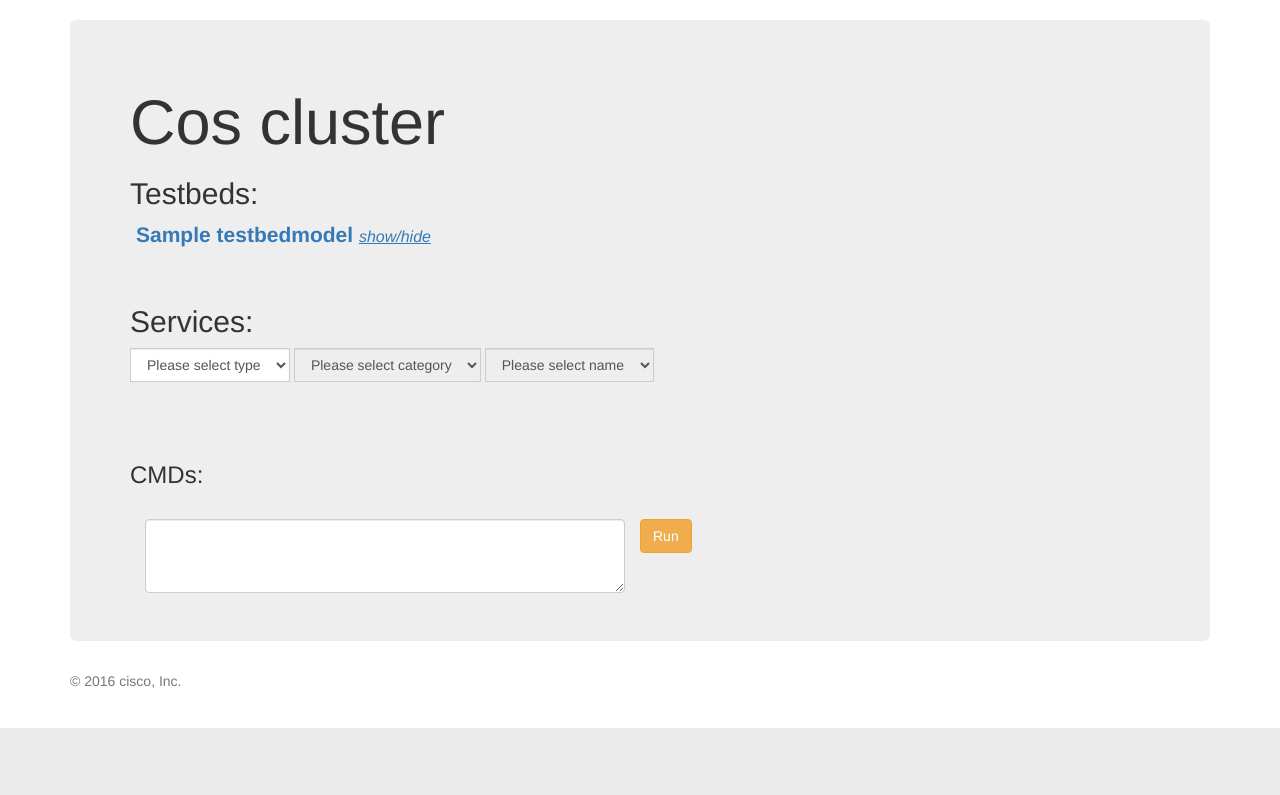
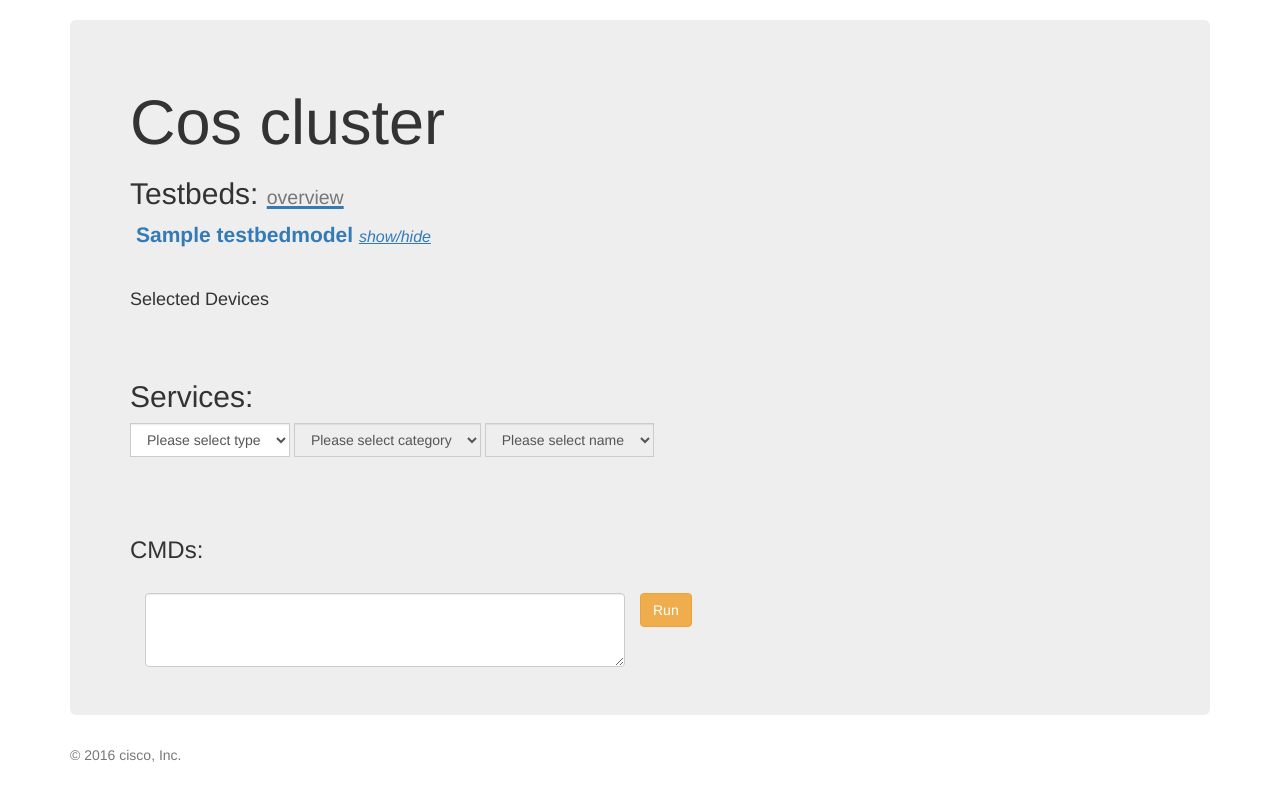
Before and after one commit to hightemple/auto-web, a Django app: page /main in a window 1280 px wide. Shown: the part 72-867 px from the top of the page. Before the commit the page ends 800 px from the top, so only its background shows below. Run offline with Django 3.2, Linux system fonts and the light colour scheme; tables that the repository leaves empty hold one stand-in row (values such as "Sample post"); some libraries are stand-ins or nearby versions.

Commit message:
Show selected devices.

```diff
--- a/triWeb/templates/triWeb/main_page.html
+++ b/triWeb/templates/triWeb/main_page.html
@@ -14,7 +14,7 @@
     <div class="jumbotron">
         <h1>Cos cluster</h1>
         <form id='run_cmd' action="/run_cmd/" target="_blank" method="post">
-            <h2>Testbeds:</h2>
+
 
             <!-- Select the expected cli -->
             <script src="{% static  'bootstrap/js/jquery.min.js' %}"></script>
@@ -53,11 +53,30 @@
                         ]
                     });
 
+                    $(testbeds).click(function () {
+                        var selected = [];
+                        $('.data input:checked').each(function () {
+                            selected.push($(this).val());
+                        });
+                        console.log(selected);
+                        rtn_str = ""
+                        for (var i = 0; i < selected.length; i++) {
+                            rtn_str = rtn_str + '<li><strong>' + selected[i] + '</strong></li>'
+                        }
+                        console.log(rtn_str)
+                        document.getElementById("sel_devices").innerHTML = rtn_str
+                    })
+
 
                 })
 
-            <!-- hide/show the testbed detail info -->
+
             </script>
+            <h2>Testbeds: <a href="#" id="testbeds"><u>
+                <small>overview</small>
+            </u> </a>
+            </h2>
+            <div class="data">
                 {% for tb,type2devices in tb2devices.items %}
                     <p class="text-primary">
                         <a href="testbeds/{{ tb.name }}" style="padding-left:6px"><strong> {{ tb.name }} </strong></a>
@@ -73,8 +92,11 @@
                                         </div>
                                         {% for device in devices %}
                                             <div class="list-group-item">
-                                            <input type="checkbox"
-                                                   name={{ tb.name }}____{{ device.name }}> {{ device.name }} {{ device.ip }} </input>
+                                                <input type="checkbox" name={{ tb.name }}____{{ device.name }}
+                                                       value="{{ tb.name }} {{ device.name }} {{ device.ip }}">
+
+                                                {{ device.name }} {{ device.ip }}
+                                                </input>
                                             </div>
 
                                         {% endfor %}
@@ -85,6 +107,8 @@
                         {% endfor %}
                     </div>
 
+
+                    <!-- hide/show the testbed detail info -->
                     <script>
                         $(document).ready(function () {
 
@@ -100,6 +124,11 @@
 
                     </script>
                 {% endfor %}
+                <h4 class="page-header"> Selected Devices</h4>
+                <div id="sel_devices">
+
+                </div>
+            </div>
 
             <br>
 
@@ -124,19 +153,6 @@
 
             </div>
 
-            {#            <label for="sel_cmd" class="col-xs-1 btn btn-default">Action</label>#}
-            {#            <div class="col-xs-5">#}
-            {#                <select class="form-control" name="sel_cmd" id="sel_cmd">#}
-            {##}
-            {#                    {% for cmd in cmds.keys %}#}
-            {##}
-            {#                        <option>{{ cmd }}</option>#}
-            {#                    {% endfor %}#}
-            {##}
-            {#                </select>#}
-            {#            </div>#}
-            {#            <a href="#" id=gen_cmd><strong>Do it!</strong></a>#}
-
 
             <br>
             <br>
@@ -155,12 +171,6 @@
             <br>
 
 
-            <h3 class="page-header sr-only">Testbed Overview:</h3>
-            <div id="ips">
-
-            </div>
-
-
         </form>
 
 
--- a/triWeb/urls.py
+++ b/triWeb/urls.py
@@ -1,7 +1,7 @@
 from django.conf.urls import url
 # from . import views
 from triWeb.views import sayHi, current_time, cpu, disk, main_page, run_cmd, \
-    ips, cos_analyze, testbeds, test, \
+    get_sel_devices, cos_analyze, testbeds, test, \
     retrieve_cli_type, retrieve_cli_category , retrieve_cli_name
 
 urlpatterns = [
@@ -11,8 +11,8 @@ urlpatterns = [
     url(r'^disk', disk, name='disk'),
     url(r'main', main_page, name='remote_hosts'),
     url(r'run_cmd', run_cmd, name='run_cmd'),
-    url(r'ips', ips, name='ips'),
-       url(r'cos/analyze', cos_analyze, name='cos_analyze'),
+    url(r'get_sel_devices', get_sel_devices, name='ips'),
+    url(r'cos/analyze', cos_analyze, name='cos_analyze'),
     url(r'testbeds/(\S+)', testbeds, name='testbeds'),
 
 
--- a/triWeb/views.py
+++ b/triWeb/views.py
@@ -147,7 +147,7 @@ def pssh_cmd(request, dv_info_list, cmd):
     return rst_dict
 
 
-def ips(request):
+def get_sel_devices(request):
     tb_name = request.GET['Name']
     rtn = ''
     for device in DeviceModel.objects.filter(testbed__name=tb_name, type='cos'):
```
Lines whose indentation alone changed are shown as unchanged.
